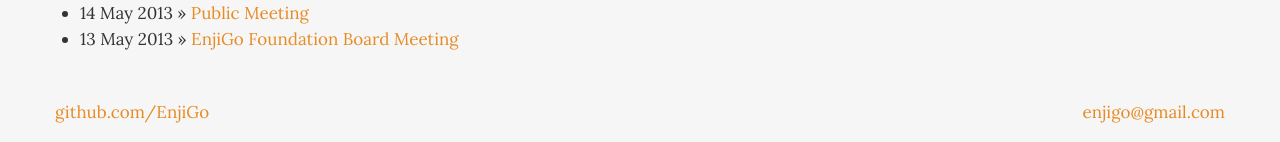
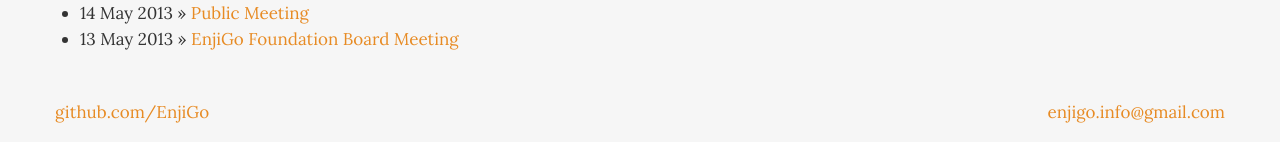
Before and after one commit to makesaltlake/website, a Jekyll site: the page built from index.html, in a window 1280 px wide and 1103 px high. Shown: the part 958-1100 px from the top of the window. Built offline with Jekyll 4.4.1, drawn with Linux system fonts in a browser that asks for light colours.

Commit message:
Change email to enjigo.info@gmail.com

```diff
--- a/_layouts/default.html
+++ b/_layouts/default.html
@@ -79,7 +79,7 @@
       </section>
 
       <footer id="footer">
-        <p class="pull-right"><a href="mailto:enjigo@gmail.com">enjigo@gmail.com</a></p>
+        <p class="pull-right"><a href="mailto:enjigo@gmail.com">enjigo.info@gmail.com</a></p>
         <div class="links">
 <!--          <a href="http://news.bootswatch.com">Blog</a> -->
           <a href="http://github.com/EnjiGo/website/">github.com/EnjiGo</a>
```
